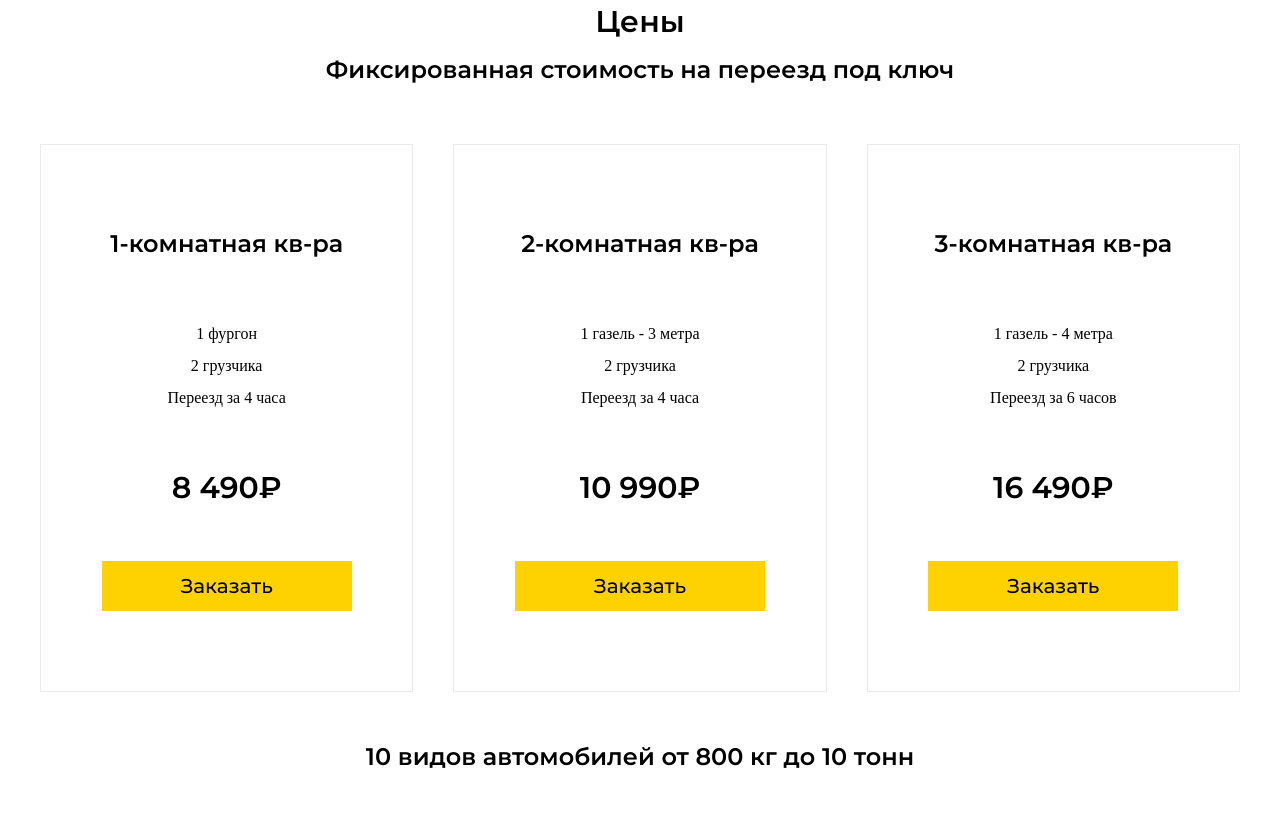
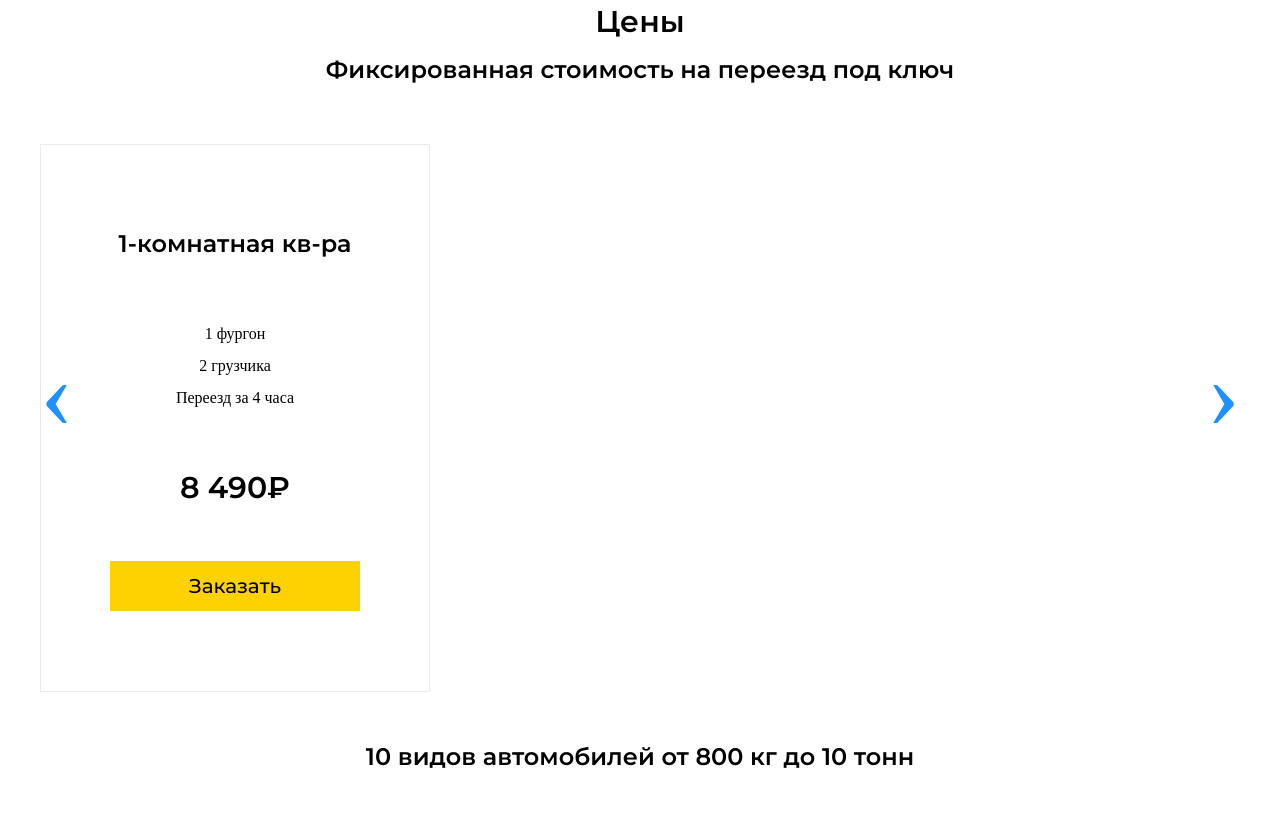
Before and after one commit to alekseiDeveloper1/home-moove, a plain HTML site: page src/index.html in a window 1280 px wide. Shown: the part 1202-2020 px from the top of the page. Drawn offline with nearby package versions, Linux system fonts and the light colour scheme.

Commit message:
add slider js

```diff
--- a/src/css/style.css
+++ b/src/css/style.css
@@ -231,6 +231,7 @@ li {
     margin: 0px 0px 60px 0px;
 }
 .prices__blocks {
+    position: relative;
     display: flex;
     justify-content: space-between;
 }
@@ -649,6 +650,24 @@ li {
     text-decoration: underline;
 }
 
+.prices__button-prev {
+    position: absolute;
+    top: 35%;
+    left: 0;
+    font-size: 100px;
+    color: dodgerblue;
+    cursor: pointer;
+}
+
+.prices__button-next {
+    position: absolute;
+    top: 35%;
+    right: 0;
+    font-size: 100px;
+    color: dodgerblue;
+    cursor: pointer;
+}
+
 @media (max-width:1200px) {
     .container {
         width: 90%;
--- a/src/index.html
+++ b/src/index.html
@@ -6,7 +6,7 @@
     <meta name="viewport" content="width=device-width, initial-scale=1.0">
     <link rel="stylesheet" href="./css/style.css">
     <link href="https://fonts.googleapis.com/css?family=Montserrat:regular,500,600,700" rel="stylesheet" />
-    <link rel="stylesheet" href="https://cdn.jsdelivr.net/npm/swiper@8/swiper-bundle.min.css" />
+    <!-- <link rel="stylesheet" href="https://cdn.jsdelivr.net/npm/swiper@8/swiper-bundle.min.css" /> -->
     <title>Home movee</title>
 </head>
 <body>
@@ -101,8 +101,8 @@
         <div class="container">
             <div class="prices__title">Цены</div>
             <div class="prices__subtitle">Фиксированная стоимость на переезд под ключ</div>
-            <div class="prices__blocks swiper">
-                <div class="swiper-wrapper">
+            <div class="prices__blocks">
+                <!-- <div class="swiper-wrapper"> -->
                     <div class="prices__block block-prices swiper-slide">
                         <div class="block-prices__title">1-комнатная кв-ра</div>
                         <ul class="block-prices__desc">
@@ -133,9 +133,11 @@
                         <div class="block-prices__price">16 490&#8381;</div>
                         <button class="block-prices__btn btn">Заказать</button>
                     </div>
-                </div>
-                <div class="swiper-button-prev"></div>
-                <div class="swiper-button-next"></div>
+                <!-- </div> -->
+                <!-- <div class="swiper-button-prev"></div>
+                <div class="swiper-button-next"></div> -->
+                <div class="prices__button-prev">&#x2039;</div>
+                <div class="prices__button-next">&#x203A;</div>
             </div>
         </div>
     </section>
@@ -329,7 +331,8 @@
             </div>
         </div>
     </footer>
-    <script src="https://cdn.jsdelivr.net/npm/swiper@8/swiper-bundle.min.js"></script>
+    <script src="./js/script.js"></script>
+    <!-- <script src="https://cdn.jsdelivr.net/npm/swiper@8/swiper-bundle.min.js"></script>
     <script type="module">
         const swiper = new Swiper('.swiper', {
             // Optional parameters
@@ -393,6 +396,6 @@
                 prevEl: '.swiper-button-prev',
             },
         });
-      </script>
+    </script> -->
 </body>
 </html>
--- a/src/js/script.js
+++ b/src/js/script.js
@@ -0,0 +1,34 @@
+'use strict';
+
+//slider
+const slides = document.querySelectorAll('.prices__block'),
+  prev = document.querySelector('.prices__button-prev'),
+  next = document.querySelector('.prices__button-next');
+
+let index = 1;
+
+const updateSlider = (n) => {
+  if (n > slides.length) {
+    index = 1;
+  }
+  if (n < 1) {
+    index = slides.length;
+  }
+  slides.forEach((slide) => {
+    slide.style.display = 'none';
+  });
+  slides[index - 1].style.display = 'block';
+};
+updateSlider(index);
+
+const changeSlide = (n) => {
+  index += n;
+  updateSlider(index);
+};
+
+prev.addEventListener('click', () => {
+  changeSlide(-1);
+});
+next.addEventListener('click', () => {
+  changeSlide(1);
+});
```
